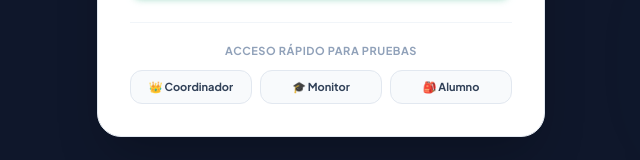
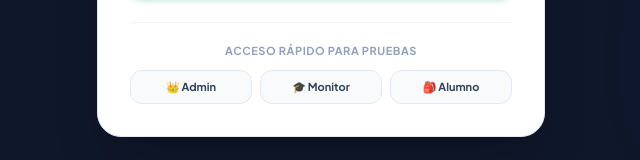
Before and after one commit to cristinoconde-cloud/gestion-pagos-actriskell, a React (Vite) app: page / in a window 1280 px wide. Shown: the part 577-737 px from the top of the page, without its empty margins (319-959 px from the left). Built offline with nearby package versions, Linux system fonts and the light colour scheme; no server answers; the database is empty.

Commit message:
refactor: rename coordinator to administrator
Update terminology across the UI and database policies to reflect the "Administrador" role consistently. Also updated the login component default settings.

```diff
--- a/src/App.tsx
+++ b/src/App.tsx
@@ -416,7 +416,7 @@ const MainAppContent: React.FC = () => {
         onClose={() => setIsAuthModalOpen(false)}
       />
 
-      {/* Modal de Gestión de Usuarios y Accesos para el Coordinador */}
+      {/* Modal de Gestión de Usuarios y Accesos para el Administrador */}
       {isUserManagementOpen && (
         <UserManagementModal
           isOpen={isUserManagementOpen}
--- a/src/components/AdminConfigView.tsx
+++ b/src/components/AdminConfigView.tsx
@@ -95,7 +95,7 @@ CREATE POLICY "Lectura app_config para usuarios autenticados"
 ON public.app_config FOR SELECT TO authenticated USING (true);
 
 -- Política de modificación para administradores
-CREATE POLICY "Modificación app_config para coordinadores"
+CREATE POLICY "Modificación app_config para administradores"
 ON public.app_config FOR ALL TO authenticated
 USING (auth.jwt() ->> 'email' = 'cristino.conde@actriskell.org' OR EXISTS (
   SELECT 1 FROM public.profiles WHERE id = auth.uid() AND role = 'admin'
@@ -135,7 +135,7 @@ USING (auth.jwt() ->> 'email' = 'cristino.conde@actriskell.org' OR EXISTS (
             </h2>
           </div>
           <p className="text-xs text-slate-500 dark:text-slate-400 mt-1">
-            Panel exclusivo para Coordinadores. Modifica parámetros de la app, activa calendarios, comunicados emergentes y notas en tiempo real.
+            Panel exclusivo para administradores. Modifica parámetros de la app, activa calendarios, comunicados emergentes y notas en tiempo real.
           </p>
         </div>
 
--- a/src/components/CalendarView.tsx
+++ b/src/components/CalendarView.tsx
@@ -304,7 +304,7 @@ export const CalendarView: React.FC<CalendarViewProps> = ({
             </p>
           </div>
 
-          {/* Botón rápido para coordinadores / monitores */}
+          {/* Botón rápido para administradores / monitores */}
           {onOpenAddSession && (currentRole === 'admin' || currentRole === 'teacher') && (
             <button
               type="button"
@@ -416,7 +416,7 @@ export const CalendarView: React.FC<CalendarViewProps> = ({
           </div>
 
           <div className="flex items-center gap-2">
-            {/* Botón Publicar Nota (Coordinador) */}
+            {/* Botón Publicar Nota (Administrador) */}
             {currentRole === 'admin' && (
               <button
                 type="button"
--- a/src/components/GoogleAuthModal.tsx
+++ b/src/components/GoogleAuthModal.tsx
@@ -110,7 +110,7 @@ export const GoogleAuthModal: React.FC<GoogleAuthModalProps> = ({ isOpen, onClos
                 </span>
                 <span className="rounded-full bg-emerald-600/20 px-2 py-0.5 text-[10px] font-bold text-emerald-700 dark:text-emerald-300">
                   {currentUser.role === 'admin'
-                    ? 'Coordinador'
+                    ? 'Administrador'
                     : currentUser.role === 'teacher'
                     ? 'Monitor'
                     : currentUser.role === 'student'
@@ -141,7 +141,7 @@ export const GoogleAuthModal: React.FC<GoogleAuthModalProps> = ({ isOpen, onClos
                 </div>
               </div>
 
-              {/* Si es coordinador o híbrido, permitir alternar vista */}
+              {/* Si es administrador o híbrido, permitir alternar vista */}
               {(currentUser.role === 'admin' || currentUser.role === 'teacher_student') && (
                 <div className="pt-2 border-t border-emerald-200 dark:border-emerald-900/60">
                   <label className="block text-[11px] font-bold text-slate-700 dark:text-slate-300 mb-1.5">
@@ -158,7 +158,7 @@ export const GoogleAuthModal: React.FC<GoogleAuthModalProps> = ({ isOpen, onClos
                             : 'bg-white dark:bg-slate-800 text-slate-700 dark:text-slate-300 border-slate-200 dark:border-slate-700'
                         }`}
                       >
-                        👑 Coordinador
+                        👑 Administrador
                       </button>
                     )}
                     <button
--- a/src/components/Header.tsx
+++ b/src/components/Header.tsx
@@ -144,7 +144,7 @@ export const Header: React.FC<HeaderProps> = ({
                 }`}
               >
                 <Building className="h-3.5 w-3.5 text-emerald-600" />
-                <span>Coordinador</span>
+                <span>Administrador</span>
               </button>
 
               <button
@@ -359,7 +359,7 @@ export const Header: React.FC<HeaderProps> = ({
               <span className="h-1.5 w-1.5 rounded-full bg-emerald-500 animate-pulse hidden sm:inline-block" />
             </button>
 
-            {/* Gestión de Usuarios (Exclusivo Coordinador) */}
+            {/* Gestión de Usuarios (Exclusivo Administrador) */}
             {currentRole === 'admin' && (
               <button
                 onClick={onOpenUserManagement}
@@ -434,7 +434,7 @@ export const Header: React.FC<HeaderProps> = ({
 
         {/* Pestañas de Navegación Dinámicas según Rol */}
         <nav className="hidden md:flex space-x-1 sm:space-x-4 border-t border-slate-200/60 dark:border-slate-800/60 py-2.5 overflow-x-auto text-xs font-semibold">
-          {/* Pestañas de Administrador / Coordinador */}
+          {/* Pestañas de Administrador / Administrador */}
           {currentRole === 'admin' && (
             <>
               <button
--- a/src/components/SignInScreen.tsx
+++ b/src/components/SignInScreen.tsx
@@ -24,7 +24,7 @@ export const SignInScreen: React.FC<SignInScreenProps> = ({ onSuccess }) => {
   const [email, setEmail] = useState('');
   const [password, setPassword] = useState('');
   const [showPassword, setShowPassword] = useState(false);
-  const [rememberBiometrics, setRememberBiometrics] = useState(true);
+  const [rememberBiometrics, setRememberBiometrics] = useState(false);
   const [loading, setLoading] = useState(false);
   const [biometricLoading, setBiometricLoading] = useState(false);
   const [errorMessage, setErrorMessage] = useState<string | null>(null);
@@ -283,6 +283,14 @@ export const SignInScreen: React.FC<SignInScreenProps> = ({ onSuccess }) => {
             </div>
           </div>
 
+          <button
+            type="submit"
+            disabled={loading}
+            className="w-full rounded-xl bg-emerald-600 hover:bg-emerald-700 active:scale-95 text-white py-2.5 px-4 text-xs font-bold transition shadow-md shadow-emerald-600/20 min-h-[44px]"
+          >
+            {loading ? 'Verificando acceso...' : 'Iniciar Sesión'}
+          </button>
+
           {/* Opción Biometría */}
           {isBiometricsSupported && (
             <label className="flex items-center gap-2 cursor-pointer select-none text-xs text-slate-600 dark:text-slate-400">
@@ -299,13 +307,6 @@ export const SignInScreen: React.FC<SignInScreenProps> = ({ onSuccess }) => {
             </label>
           )}
 
-          <button
-            type="submit"
-            disabled={loading}
-            className="w-full rounded-xl bg-emerald-600 hover:bg-emerald-700 active:scale-95 text-white py-2.5 px-4 text-xs font-bold transition shadow-md shadow-emerald-600/20 min-h-[44px]"
-          >
-            {loading ? 'Verificando acceso...' : 'Iniciar Sesión'}
-          </button>
         </form>
 
         {/* Acceso Rápido Demo (Ambiente AI Studio) */}
@@ -319,7 +320,7 @@ export const SignInScreen: React.FC<SignInScreenProps> = ({ onSuccess }) => {
               onClick={() => handleDemoLogin('admin')}
               className="rounded-xl border border-slate-200 dark:border-slate-800 bg-slate-50 dark:bg-slate-800/60 p-2 text-[11px] font-bold text-slate-700 dark:text-slate-300 hover:bg-emerald-50 dark:hover:bg-emerald-950/30 hover:border-emerald-500/40 transition active:scale-95"
             >
-              👑 Coordinador
+              👑 Admin
             </button>
             <button
               type="button"
--- a/src/components/UserManagementModal.tsx
+++ b/src/components/UserManagementModal.tsx
@@ -89,7 +89,7 @@ export const UserManagementModal: React.FC<UserManagementModalProps> = ({ isOpen
         setCreatedCredentials({
           email: email.trim(),
           pass: passUsed,
-          role: role === 'admin' ? 'Coordinador' : role === 'teacher' ? 'Monitor' : role === 'student' ? 'Alumno' : 'Monitor-Alumno'
+          role: role === 'admin' ? 'Administrador' : role === 'teacher' ? 'Monitor' : role === 'student' ? 'Alumno' : 'Monitor-Alumno'
         });
         setFeedbackSuccess(`¡Usuario "${name}" dado de alta con éxito en auth.users y tabla profiles!`);
         setName('');
@@ -137,7 +137,7 @@ export const UserManagementModal: React.FC<UserManagementModalProps> = ({ isOpen
                 </span>
               </div>
               <p className="text-[11px] text-slate-500 dark:text-slate-400">
-                Solo el Coordinador puede autorizar correos y asignar roles para entrar a la plataforma
+                Solo el Administrador puede autorizar correos y asignar roles para entrar a la plataforma
               </p>
             </div>
           </div>
@@ -220,7 +220,7 @@ export const UserManagementModal: React.FC<UserManagementModalProps> = ({ isOpen
             </button>
           </div>
 
-          {/* Formulario de Alta por el Coordinador */}
+          {/* Formulario de Alta por el Administrador */}
           {isAddingUser ? (
             <form onSubmit={handleCreateSubmit} className="rounded-2xl border border-slate-200 dark:border-slate-800 bg-slate-50/60 dark:bg-slate-850 p-4 space-y-3.5">
               <div className="flex items-center justify-between border-b border-slate-200 dark:border-slate-700 pb-2">
@@ -274,7 +274,7 @@ export const UserManagementModal: React.FC<UserManagementModalProps> = ({ isOpen
                     <option value="student">🎒 Alumno / Socio</option>
                     <option value="teacher">🎓 Monitor de Talleres</option>
                     <option value="teacher_student">⭐ Monitor-Alumno (Híbrido)</option>
-                    <option value="admin">👑 Coordinador (Administrador Total)</option>
+                    <option value="admin">👑 Administrador (Administrador Total)</option>
                   </select>
                 </div>
 
@@ -455,7 +455,7 @@ export const UserManagementModal: React.FC<UserManagementModalProps> = ({ isOpen
                           <option value="student">🎒 Alumno</option>
                           <option value="teacher">🎓 Monitor</option>
                           <option value="teacher_student">⭐ Monitor-Alumno</option>
-                          <option value="admin">👑 Coordinador</option>
+                          <option value="admin">👑 Administrador</option>
                         </select>
 
                         {!isCurrent && (
```
Also changed, not shown: src/context/AppContext.tsx (+5 -5 lines).
